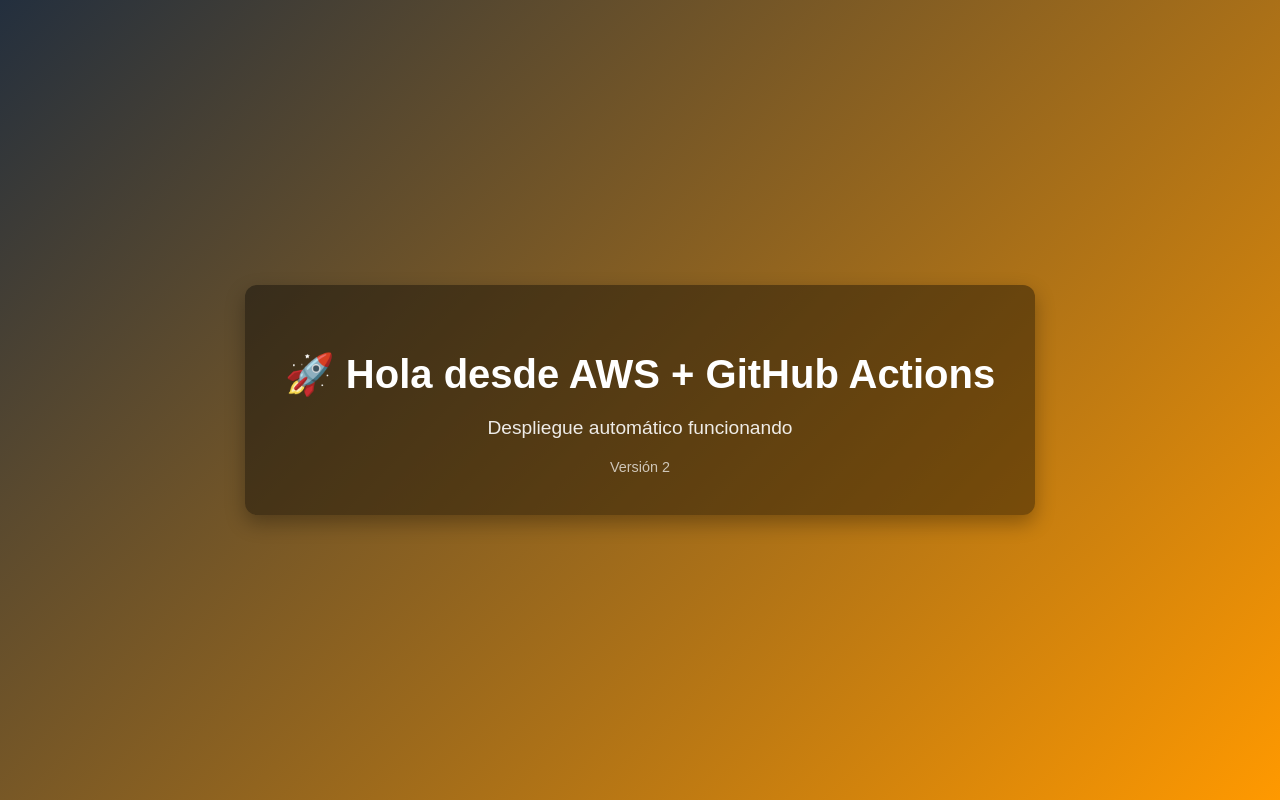
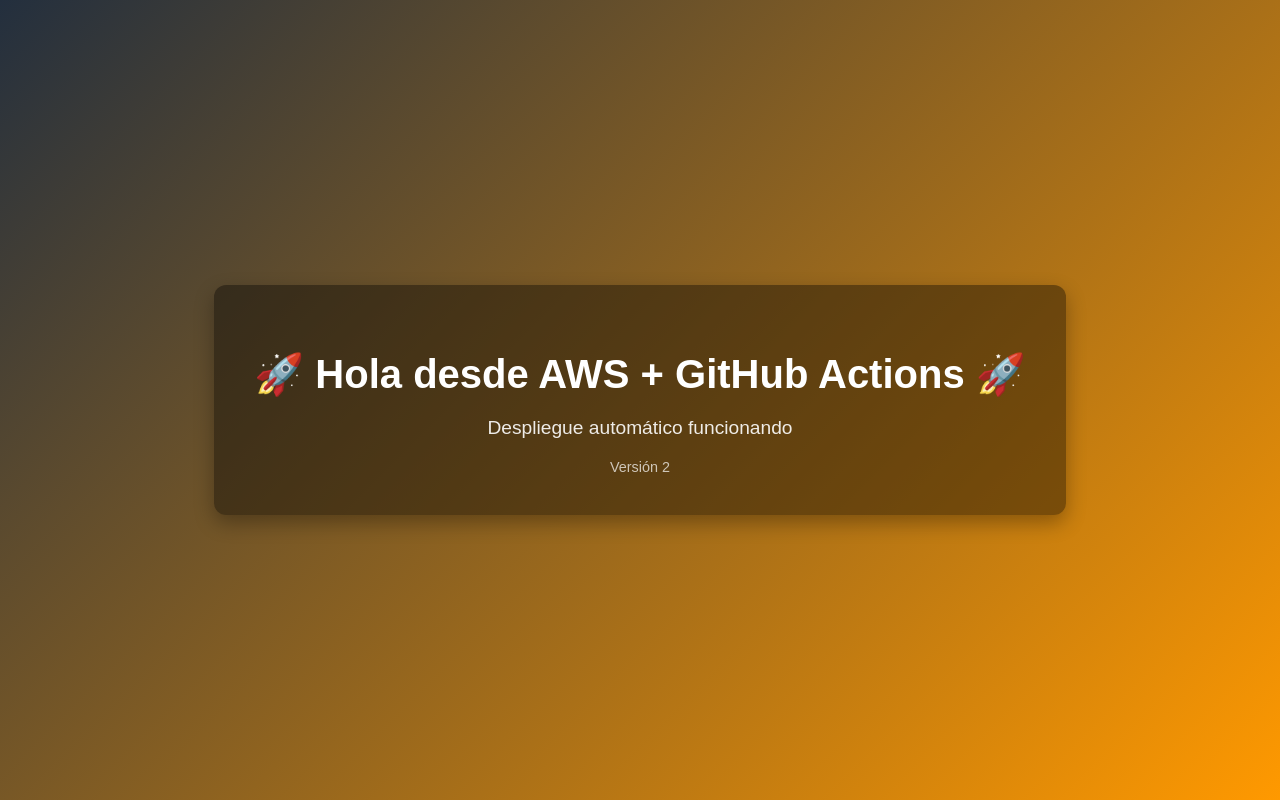
Before and after one commit to JohanSuescun/DEMO-Estudiantes-Betek-FirsTerraform, a plain HTML site: page app/index.html in a window 1280 px wide. Drawn offline with Linux system fonts and the light colour scheme.

Commit message:
feat(init): add rocket icon

```diff
--- a/app/index.html
+++ b/app/index.html
@@ -7,7 +7,7 @@
 </head>
 <body>
  <div class="container">
-   <h1>🚀 Hola desde AWS + GitHub Actions</h1>
+   <h1>🚀 Hola desde AWS + GitHub Actions 🚀</h1>
    <p>Despliegue automático funcionando</p>
    <div class="version">Versión 2</div>
  </div>
```
